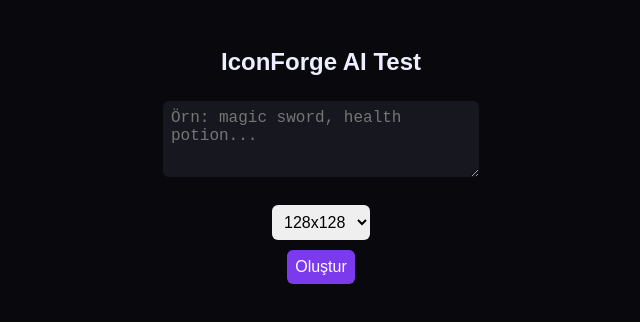
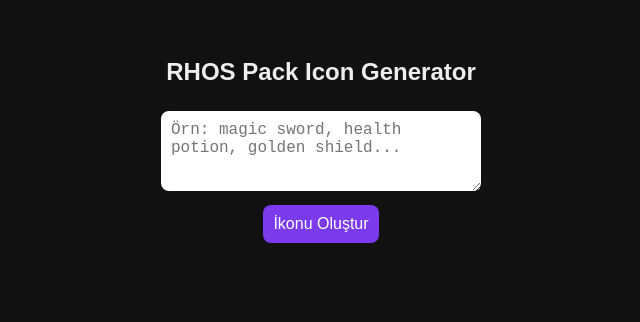
Before and after one commit to m1slydesign/Icon-gen, a plain HTML site: page index.html in a window 1280 px wide. Shown: the whole page, without its empty margins (319-959 px from the left). Drawn offline with Linux system fonts and the light colour scheme.

Commit message:
Update index.html

```diff
--- a/index.html
+++ b/index.html
@@ -3,79 +3,49 @@
 <head>
 <meta charset="UTF-8">
 <meta name="viewport" content="width=device-width, initial-scale=1.0">
-<title>IconForge AI - Test</title>
+<title>Ücretsiz Icon Generator</title>
 <style>
-body{font-family:sans-serif;background:#09090d;color:#eef;display:flex;flex-direction:column;align-items:center;padding:20px;}
-input,textarea,select,button{margin:5px;padding:8px;border-radius:6px;border:none;font-size:1rem;}
-textarea{width:300px;height:60px;background:#17171f;color:#eef;}
+body{font-family:sans-serif;background:#111;color:#eee;text-align:center;padding:30px;}
+input,textarea,button{padding:10px;margin:5px;border-radius:8px;border:none;font-size:1rem;}
+textarea{width:300px;height:60px;}
+img{margin-top:20px;border:2px solid #444;border-radius:12px;}
 button{background:#7c3aed;color:white;cursor:pointer;}
-#result{margin-top:20px;}
-img{border:1px solid #444;border-radius:8px;}
+button:hover{opacity:.85;}
 </style>
 </head>
 <body>
 
-<h2>IconForge AI Test</h2>
+<h2>RHOS Pack Icon Generator</h2>
+<textarea id="prompt" placeholder="Örn: magic sword, health potion, golden shield..."></textarea><br>
+<button onclick="generate()">İkonu Oluştur</button>
 
-<textarea id="prompt" placeholder="Örn: magic sword, health potion..."></textarea><br>
-<select id="size">
-<option value="128">128x128</option>
-<option value="256">256x256</option>
-<option value="512">512x512</option>
-</select>
-<button onclick="generate()">Oluştur</button>
-
-<div id="loader" style="display:none;">Üretiliyor...</div>
 <div id="result"></div>
 
 <script>
 async function generate(){
-  const prompt = document.getElementById('prompt').value;
-  const size = document.getElementById('size').value;
-  const loader = document.getElementById('loader');
-  const result = document.getElementById('result');
-  result.innerHTML='';
-  loader.style.display='block';
+    const prompt = document.getElementById('prompt').value;
+    const resultDiv = document.getElementById('result');
+    resultDiv.innerHTML = "Üretiliyor...";
 
-  // ⚠️ Buraya kendi OpenAI API anahtarını gir
-  const API_KEY = "SK_TEST_KEY";
+    try {
+        // Burada Hugging Face ücretsiz Space kullanıyoruz (örnek: runwayml/stable-diffusion-v1-5)
+        const response = await fetch("https://api-inference.huggingface.co/models/runwayml/stable-diffusion-v1-5", {
+            method: "POST",
+            headers: {
+                "Content-Type": "application/json"
+            },
+            body: JSON.stringify({inputs: prompt})
+        });
 
-  try{
-    const res = await fetch("https://api.openai.com/v1/images/generations", {
-      method:"POST",
-      headers:{
-        "Content-Type":"application/json",
-        "Authorization":`Bearer ${API_KEY}`
-      },
-      body:JSON.stringify({
-        model:"gpt-image-1",
-        prompt:prompt,
-        size:size+"x"+size,
-        background:"transparent"
-      })
-    });
-    const data = await res.json();
-    loader.style.display='none';
-    if(data.data && data.data[0] && data.data[0].url){
-      const img = document.createElement('img');
-      img.src = data.data[0].url;
-      img.width = size;
-      img.height = size;
-      result.appendChild(img);
+        if(!response.ok) throw new Error("Üretim başarısız");
 
-      // Download link
-      const a = document.createElement('a');
-      a.href = data.data[0].url;
-      a.download = "icon.png";
-      a.textContent = "📥 İndir";
-      a.style.display="block";
-      a.style.marginTop="10px";
-      result.appendChild(a);
+        const blob = await response.blob();
+        const url = URL.createObjectURL(blob);
+        resultDiv.innerHTML = `<img src="${url}" width="256" />`;
+    } catch(err) {
+        console.error(err);
+        resultDiv.innerHTML = "Hata oluştu, tekrar deneyin.";
     }
-  }catch(err){
-    loader.style.display='none';
-    result.textContent = "Hata: "+err.message;
-  }
 }
 </script>
 
```
